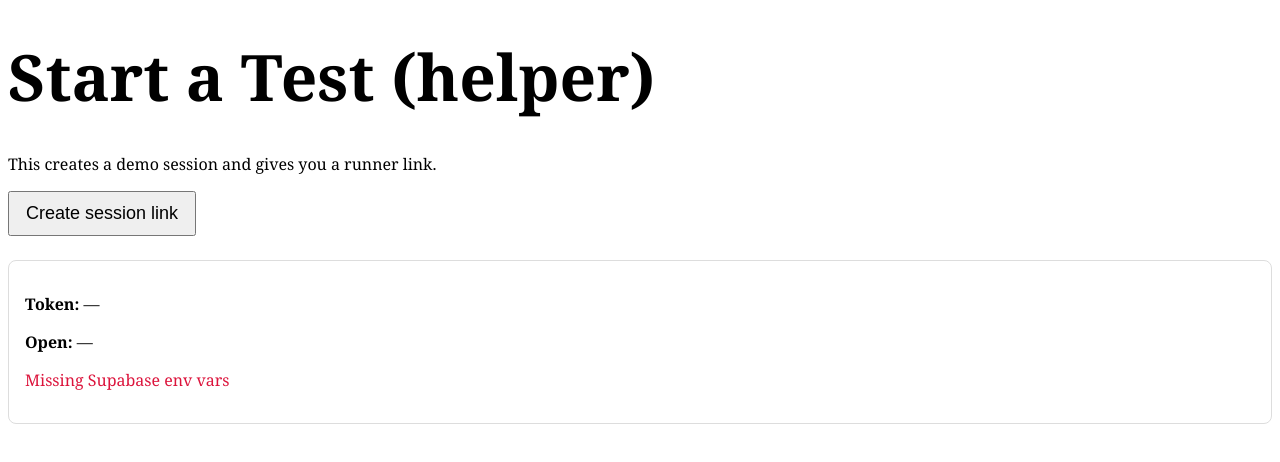
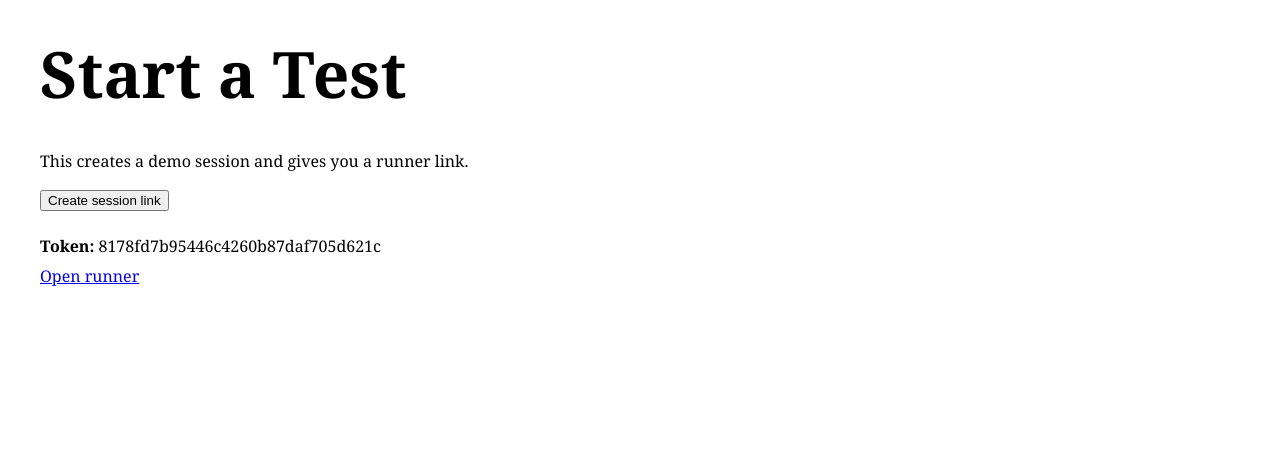
Before and after one commit to wigsbury-ui/evalent.io, a Next.js app: page /start in a window 1280 px wide. Both pictures are taken after a click on the button "Create session link". Shown: the top 462 px of the page. Built offline with nearby package versions, Linux system fonts and the light colour scheme; no server answers.

Commit message:
Update page.tsx

```diff
--- a/app/start/page.tsx
+++ b/app/start/page.tsx
@@ -1,34 +1,37 @@
-"use client";
+// app/start/page.tsx
+'use client';
 
-import { useState } from "react";
+import { useState } from 'react';
+
+function newToken() {
+  // simple random hex – good enough for demo
+  return Array.from(crypto.getRandomValues(new Uint8Array(16)))
+    .map((b) => b.toString(16).padStart(2, '0'))
+    .join('');
+}
 
 export default function StartPage() {
   const [token, setToken] = useState<string | null>(null);
-  const [error, setError] = useState<string | null>(null);
 
-  async function createSession() {
-    setError(null);
-    setToken(null);
-    try {
-      const res = await fetch("/api/session", { method: "POST" });
-      const data = await res.json();
-      if (!res.ok || !data?.ok) throw new Error(data?.error || "Failed to create session");
-      setToken(data.token);
-    } catch (e:any) {
-      setError(e.message);
-    }
-  }
+  const create = () => {
+    const t = newToken();
+    setToken(t);
+  };
 
   return (
-    <main>
-      <h1 style={{ fontSize: 64, lineHeight: 1.05 }}>Start a Test (helper)</h1>
+    <main style={{ padding: 32 }}>
+      <h1 style={{ fontSize: 64, lineHeight: 1.05, marginTop: 0 }}>Start a Test</h1>
       <p>This creates a demo session and gives you a runner link.</p>
-      <button onClick={createSession} style={{ padding: "10px 16px", fontSize: 18 }}>Create session link</button>
-      <div style={{ marginTop: 24, padding: 16, border: "1px solid #ddd", borderRadius: 8 }}>
-        <p><strong>Token:</strong> {token ?? "—"}</p>
-        <p><strong>Open:</strong> {token ? <a href={`/t/${token}`}>/t/{token}</a> : "—"}</p>
-        {error && <p style={{ color: "crimson" }}>{String(error)}</p>}
-      </div>
+      <button onClick={create}>Create session link</button>
+
+      {token && (
+        <div style={{ marginTop: 24 }}>
+          <div><b>Token:</b> {token}</div>
+          <div style={{ marginTop: 8 }}>
+            <a href={`/t/${token}`}>Open runner</a>
+          </div>
+        </div>
+      )}
     </main>
   );
 }
```
